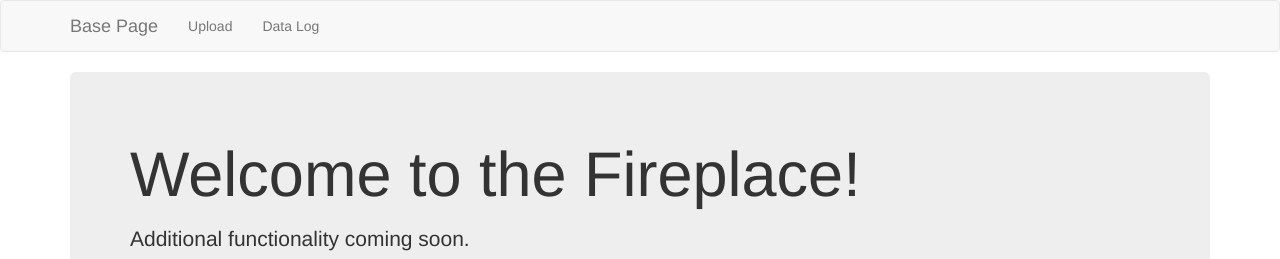
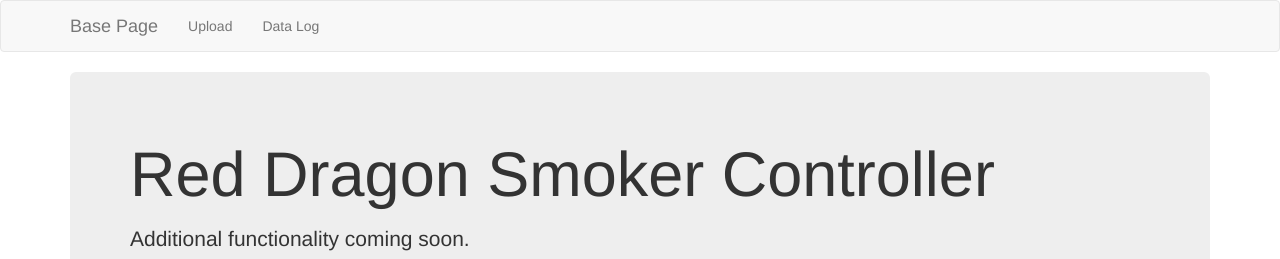
Before and after one commit to CDGentile/smoker, a plain HTML site: page index.html in a window 1280 px wide. Shown: the top 259 px of the page. Drawn offline with nearby package versions, Linux system fonts and the light colour scheme.

Commit message:
updated to include ESP8266 controller (vs Leomardo)

```diff
--- a/index.html
+++ b/index.html
@@ -33,7 +33,7 @@
 
     <div class="container">
       <div class="jumbotron">
-        <h1>Welcome to the Fireplace!</h1>
+        <h1>Red Dragon Smoker Controller</h1>
         <p></p>
         <p>Additional functionality coming soon.</p>
 
```
Also changed, not shown: 1 other file.
